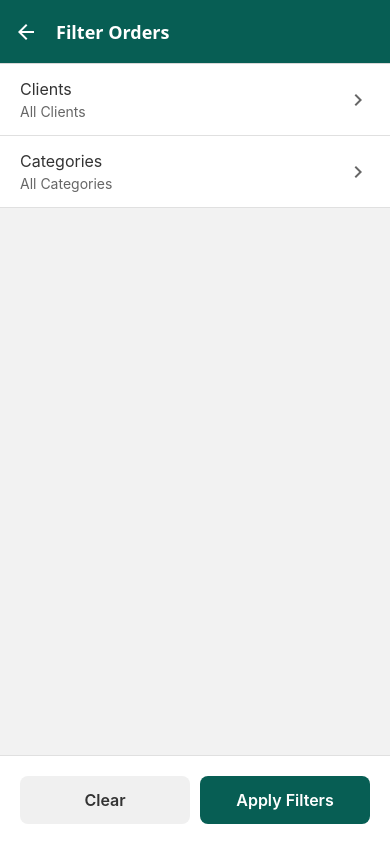
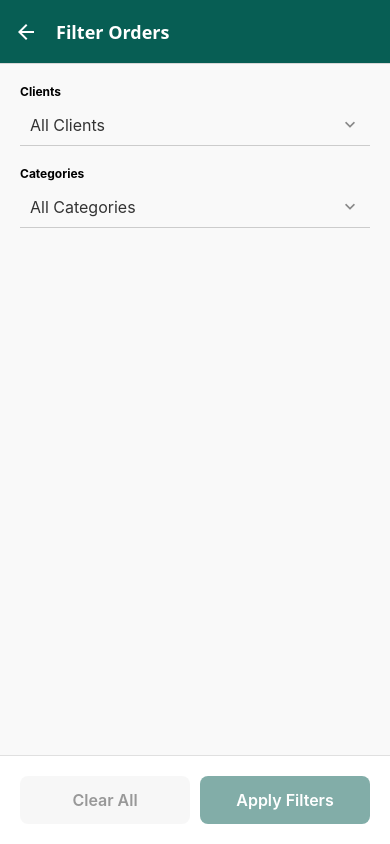
Before and after one commit to BigBizRunners/JewelProUI, a React Native app: screen /FilterScreen in a window 390 px wide. Built offline with nearby package versions, Linux system fonts and the light colour scheme; what amazon-cognito-identity-js would draw is missing.

Commit message:
Fixing order filters

```diff
--- a/package.json
+++ b/package.json
@@ -11,8 +11,8 @@
   },
   "dependencies": {
     "@react-native-async-storage/async-storage": "2.1.2",
-    "@react-native-community/datetimepicker": "8.3.0",
-    "@react-native-picker/picker": "^2.11.0",
+    "@react-native-community/datetimepicker": "8.4.1",
+    "@react-native-picker/picker": "^2.11.1",
     "@react-navigation/bottom-tabs": "^7.2.0",
     "@react-navigation/native": "^7.0.14",
     "@react-navigation/native-stack": "^7.2.0",
@@ -20,7 +20,7 @@
     "@types/react-dom": "^19.1.5",
     "amazon-cognito-identity-js": "^6.3.12",
     "axios": "^1.7.9",
-    "expo": "53.0.12",
+    "expo": "53.0.13",
     "expo-av": "~15.1.6",
     "expo-blur": "~14.1.5",
     "expo-document-picker": "~13.1.6",
--- a/screens/FilterScreen.tsx
+++ b/screens/FilterScreen.tsx
@@ -1,4 +1,4 @@
-import React, { useState } from 'react';
+import React, { useState, useEffect, useRef } from 'react';
 import { View, Text, StyleSheet, TouchableOpacity, ScrollView } from 'react-native';
 import { useNavigation, useRoute } from '@react-navigation/native';
 import { MaterialCommunityIcons } from '@expo/vector-icons';
@@ -7,16 +7,34 @@ const FilterScreen = () => {
     const navigation = useNavigation();
     const route = useRoute();
 
-    // Safely get the onApply callback and current filters from the route params
     const { currentFilters = {}, onApply } = route.params || {};
+
+    // Store the initial filters to compare against for changes
+    const initialFiltersRef = useRef(currentFilters);
 
     const [selectedClientIds, setSelectedClientIds] = useState(currentFilters.clientIds || []);
     const [selectedCategoryIds, setSelectedCategoryIds] = useState(currentFilters.categoryIds || []);
+    const [isDirty, setIsDirty] = useState(false);
+
+    // Check if filters have changed from their initial state
+    useEffect(() => {
+        const initialClients = JSON.stringify(initialFiltersRef.current.clientIds?.sort() || []);
+        const currentClients = JSON.stringify([...selectedClientIds].sort());
+
+        const initialCategories = JSON.stringify(initialFiltersRef.current.categoryIds?.sort() || []);
+        const currentCategories = JSON.stringify([...selectedCategoryIds].sort());
+
+        if (initialClients !== currentClients || initialCategories !== currentCategories) {
+            setIsDirty(true);
+        } else {
+            setIsDirty(false);
+        }
+    }, [selectedClientIds, selectedCategoryIds]);
+
 
     const navigateToMultiSelect = (type, selectedIds) => {
         const title = type === 'clients' ? 'Select Clients' : 'Select Categories';
 
-        // This onSave callback will be called from the MultiSelectListScreen
         const onSave = (newSelectedIds) => {
             if (type === 'clients') {
                 setSelectedClientIds(newSelectedIds);
@@ -29,33 +47,23 @@ const FilterScreen = () => {
             title,
             selectedIds,
             selectionType: type,
-            onSave: onSave, // Pass the callback here
+            onSave: onSave,
         });
     };
 
     const handleApplyFilters = () => {
-        const newFilters = {};
-        if (selectedClientIds.length > 0) newFilters.clientIds = selectedClientIds;
-        if (selectedCategoryIds.length > 0) newFilters.categoryIds = selectedCategoryIds;
-
-        // FIX: Call the onApply callback passed from ListOrdersScreen...
         if (onApply) {
+            const newFilters = {};
+            if (selectedClientIds.length > 0) newFilters.clientIds = selectedClientIds;
+            if (selectedCategoryIds.length > 0) newFilters.categoryIds = selectedCategoryIds;
             onApply(newFilters);
         }
-        // ...and then go back to the previous screen. This fixes the issue.
         navigation.goBack();
     };
 
     const handleClearFilters = () => {
         setSelectedClientIds([]);
         setSelectedCategoryIds([]);
-
-        // FIX: Call onApply with empty filters...
-        if (onApply) {
-            onApply({});
-        }
-        // ...and then go back.
-        navigation.goBack();
     };
 
     const getSelectionText = (count, singular, plural) => {
@@ -64,37 +72,51 @@ const FilterScreen = () => {
         return `${count} ${plural} selected`;
     };
 
+    const hasActiveSelections = selectedClientIds.length > 0 || selectedCategoryIds.length > 0;
+
     return (
         <View style={styles.container}>
-            <ScrollView>
+            <ScrollView contentContainerStyle={styles.scrollView}>
+                <Text style={styles.label}>Clients</Text>
                 <TouchableOpacity
-                    style={styles.filterRow}
+                    style={styles.input}
                     onPress={() => navigateToMultiSelect('clients', selectedClientIds)}
                 >
-                    <View>
-                        <Text style={styles.filterLabel}>Clients</Text>
-                        <Text style={styles.filterValue}>{getSelectionText(selectedClientIds.length, 'Client', 'Clients')}</Text>
+                    <View style={styles.dropdownContainer}>
+                        <Text style={styles.dropdownText}>
+                            {getSelectionText(selectedClientIds.length, 'Client', 'Clients')}
+                        </Text>
+                        <MaterialCommunityIcons name="chevron-down" size={20} color="#888" />
                     </View>
-                    <MaterialCommunityIcons name="chevron-right" size={24} color="#666" />
                 </TouchableOpacity>
 
+                <Text style={styles.label}>Categories</Text>
                 <TouchableOpacity
-                    style={styles.filterRow}
+                    style={styles.input}
                     onPress={() => navigateToMultiSelect('categories', selectedCategoryIds)}
                 >
-                    <View>
-                        <Text style={styles.filterLabel}>Categories</Text>
-                        <Text style={styles.filterValue}>{getSelectionText(selectedCategoryIds.length, 'Category', 'Categories')}</Text>
+                    <View style={styles.dropdownContainer}>
+                        <Text style={styles.dropdownText}>
+                            {getSelectionText(selectedCategoryIds.length, 'Category', 'Categories')}
+                        </Text>
+                        <MaterialCommunityIcons name="chevron-down" size={20} color="#888" />
                     </View>
-                    <MaterialCommunityIcons name="chevron-right" size={24} color="#666" />
                 </TouchableOpacity>
             </ScrollView>
 
             <View style={styles.footer}>
-                <TouchableOpacity style={styles.clearButton} onPress={handleClearFilters}>
-                    <Text style={styles.clearButtonText}>Clear</Text>
+                <TouchableOpacity
+                    style={[styles.button, styles.clearButton, !hasActiveSelections && styles.disabledButton]}
+                    onPress={handleClearFilters}
+                    disabled={!hasActiveSelections}
+                >
+                    <Text style={styles.clearButtonText}>Clear All</Text>
                 </TouchableOpacity>
-                <TouchableOpacity style={styles.applyButton} onPress={handleApplyFilters}>
+                <TouchableOpacity
+                    style={[styles.button, styles.applyButton, !isDirty && styles.disabledButton]}
+                    onPress={handleApplyFilters}
+                    disabled={!isDirty}
+                >
                     <Text style={styles.applyButtonText}>Apply Filters</Text>
                 </TouchableOpacity>
             </View>
@@ -105,26 +127,32 @@ const FilterScreen = () => {
 const styles = StyleSheet.create({
     container: {
         flex: 1,
-        backgroundColor: '#f2f2f2',
+        backgroundColor: '#f9f9f9',
     },
-    filterRow: {
+    scrollView: {
+        padding: 20,
+    },
+    label: {
+        fontSize: 12,
+        fontWeight: 'bold',
+        marginBottom: 5,
+        color: '#000',
+    },
+    input: {
+        borderBottomWidth: 1,
+        borderColor: '#ccc',
+        padding: 10,
+        marginBottom: 20,
+        backgroundColor: 'transparent', // Ensure no background color
+    },
+    dropdownContainer: {
         flexDirection: 'row',
         justifyContent: 'space-between',
         alignItems: 'center',
-        backgroundColor: '#fff',
-        paddingVertical: 15,
-        paddingHorizontal: 20,
-        borderBottomWidth: 1,
-        borderBottomColor: '#e0e0e0',
     },
-    filterLabel: {
+    dropdownText: {
         fontSize: 16,
         color: '#333',
-    },
-    filterValue: {
-        fontSize: 14,
-        color: '#666',
-        marginTop: 4,
     },
     footer: {
         flexDirection: 'row',
@@ -133,13 +161,15 @@ const styles = StyleSheet.create({
         borderTopColor: '#e0e0e0',
         backgroundColor: '#fff',
     },
-    applyButton: {
-        backgroundColor: '#075E54',
+    button: {
         paddingVertical: 14,
         borderRadius: 8,
         flex: 1,
+        alignItems: 'center',
+    },
+    applyButton: {
+        backgroundColor: '#075E54',
         marginLeft: 10,
-        alignItems: 'center',
     },
     applyButtonText: {
         color: '#fff',
@@ -148,16 +178,15 @@ const styles = StyleSheet.create({
     },
     clearButton: {
         backgroundColor: '#f0f0f0',
-        paddingVertical: 14,
-        borderRadius: 8,
-        flex: 1,
-        alignItems: 'center',
     },
     clearButtonText: {
         color: '#333',
         fontSize: 16,
         fontWeight: '600',
     },
+    disabledButton: {
+        opacity: 0.5,
+    },
 });
 
 export default FilterScreen;
--- a/screens/MultiSelectListScreen.tsx
+++ b/screens/MultiSelectListScreen.tsx
@@ -1,7 +1,15 @@
 import React, { useState, useEffect } from 'react';
-import { View, Text, StyleSheet, FlatList, TouchableOpacity, ActivityIndicator } from 'react-native';
+import {
+    View,
+    Text,
+    StyleSheet,
+    FlatList,
+    TouchableOpacity,
+    ActivityIndicator,
+    KeyboardAvoidingView,
+    Platform,
+} from 'react-native';
 import { useNavigation, useRoute } from '@react-navigation/native';
-import { MaterialCommunityIcons } from '@expo/vector-icons';
 import useAuthenticatedFetch from '../hooks/useAuthenticatedFetch';
 
 const GET_CLIENTS_API_URL = 'https://vbxy1ldisi.execute-api.ap-south-1.amazonaws.com/Dev/getClients';
@@ -54,7 +62,7 @@ const MultiSelectListScreen = () => {
         setSelected(newSelection);
     };
 
-    const handleDone = () => {
+    const handleSave = () => {
         // Call the onSave callback from the parent screen...
         if (onSave) {
             onSave(Array.from(selected));
@@ -63,26 +71,12 @@ const MultiSelectListScreen = () => {
         navigation.goBack();
     };
 
-    useEffect(() => {
-        navigation.setOptions({
-            headerRight: () => (
-                <TouchableOpacity onPress={handleDone} style={styles.headerButton}>
-                    <Text style={styles.headerButtonText}>Done</Text>
-                </TouchableOpacity>
-            ),
-        });
-    }, [navigation, selected]);
-
     const renderItem = ({ item }) => {
         const isSelected = selected.has(item.id);
         return (
             <TouchableOpacity style={styles.itemContainer} onPress={() => handleToggle(item.id)}>
-                <MaterialCommunityIcons
-                    name={isSelected ? 'checkbox-marked' : 'checkbox-blank-outline'}
-                    size={24}
-                    color={isSelected ? '#075E54' : '#ccc'}
-                />
                 <Text style={styles.itemText}>{item.name}</Text>
+                {isSelected && <Text style={styles.selectedIndicator}>✓</Text>}
             </TouchableOpacity>
         );
     };
@@ -104,11 +98,17 @@ const MultiSelectListScreen = () => {
     }
 
     return (
+        <KeyboardAvoidingView
+            behavior={Platform.OS === 'ios' ? 'padding' : 'height'}
+            style={styles.container}
+            keyboardVerticalOffset={Platform.OS === 'ios' ? 64 : 0}
+        >
             <FlatList
                 data={items}
                 renderItem={renderItem}
                 keyExtractor={item => item.id}
-            style={styles.container}
+                style={styles.list}
+                contentContainerStyle={styles.listContent}
                 ItemSeparatorComponent={() => <View style={styles.separator} />}
                 ListEmptyComponent={() => (
                     <View style={styles.centered}>
@@ -116,46 +116,68 @@ const MultiSelectListScreen = () => {
                     </View>
                 )}
             />
+            <TouchableOpacity style={styles.saveButton} onPress={handleSave}>
+                <Text style={styles.saveButtonText}>Save</Text>
+            </TouchableOpacity>
+        </KeyboardAvoidingView>
     );
 };
 
 const styles = StyleSheet.create({
     container: {
         flex: 1,
-        backgroundColor: '#fff',
+        backgroundColor: '#f9f9f9',
     },
     centered: {
         flex: 1,
         justifyContent: 'center',
         alignItems: 'center',
     },
-    headerButton: {
-        marginRight: 15,
+    list: {
+        flex: 1,
     },
-    headerButtonText: {
+    listContent: {
+        padding: 20,
+        paddingBottom: 80,
+    },
+    itemContainer: {
+        flexDirection: 'row',
+        justifyContent: 'space-between',
+        alignItems: 'center',
+        paddingVertical: 15,
+        paddingHorizontal: 10,
+        borderBottomWidth: 1,
+        borderBottomColor: '#e0e0e0',
+    },
+    itemText: {
+        fontSize: 16,
+        color: '#333',
+    },
+    selectedIndicator: {
+        fontSize: 18,
+        color: '#075E54',
+        fontWeight: 'bold',
+    },
+    separator: {
+        height: 1,
+        backgroundColor: '#f0f0f0',
+    },
+    errorText: {
+        color: 'red',
+        fontSize: 16,
+    },
+    saveButton: {
+        backgroundColor: '#075E54',
+        paddingVertical: 14,
+        borderRadius: 8,
+        alignItems: 'center',
+        margin: 20,
+    },
+    saveButtonText: {
         color: '#fff',
         fontSize: 16,
         fontWeight: '600',
     },
-    itemContainer: {
-        flexDirection: 'row',
-        alignItems: 'center',
-        paddingVertical: 15,
-        paddingHorizontal: 20,
-    },
-    itemText: {
-        fontSize: 16,
-        marginLeft: 15,
-    },
-    separator: {
-        height: 1,
-        backgroundColor: '#f0f0f0',
-        marginLeft: 55,
-    },
-    errorText: {
-        color: 'red',
-        fontSize: 16,
-    }
 });
 
 export default MultiSelectListScreen;
```
Lines whose indentation alone changed are shown as unchanged.
